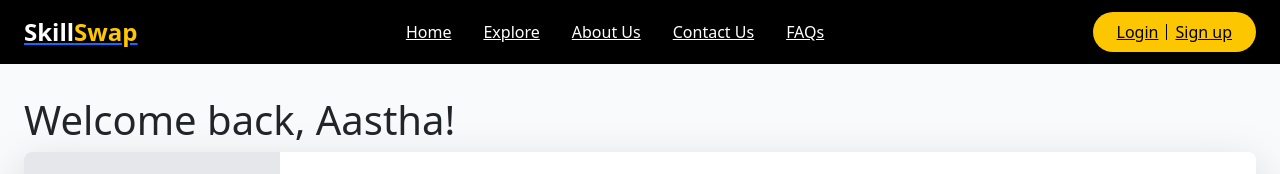
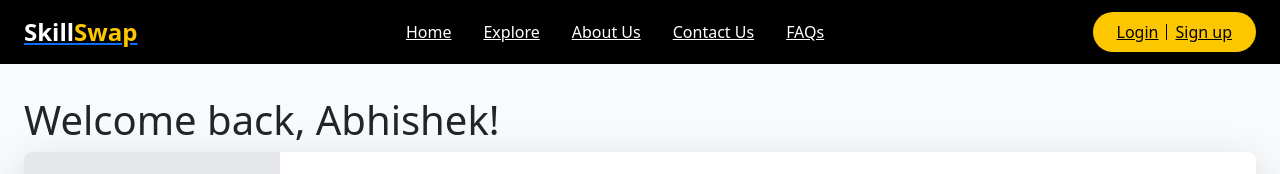
Before and after one commit to abhaypatidar3/Minor-2, a React (Vite) app in the folder frontend/: page /profilereview in a window 1280 px wide. Shown: the top 174 px of the page. Built offline with nearby package versions, Linux system fonts and the light colour scheme.

Commit message:
working with progfile.jsx page

```diff
--- a/frontend/src/components/ProfileReview.jsx
+++ b/frontend/src/components/ProfileReview.jsx
@@ -50,7 +50,7 @@ const menuItems = [
 const ProfileReviews = () => {
   return (
     <div className="min-h-screen bg-gray-50 py-8 px-4">
-      <h1 className="text-3xl font-semibold text-gray-900 mb-6">Welcome back, Aastha!</h1>
+      <h1 className="text-3xl font-semibold text-gray-900 mb-6">Welcome back, Abhishek!</h1>
       <div className="bg-white rounded-lg shadow-lg flex overflow-hidden">
         {/* Sidebar */}
         <aside className="w-64 bg-gray-200 p-6">
```
